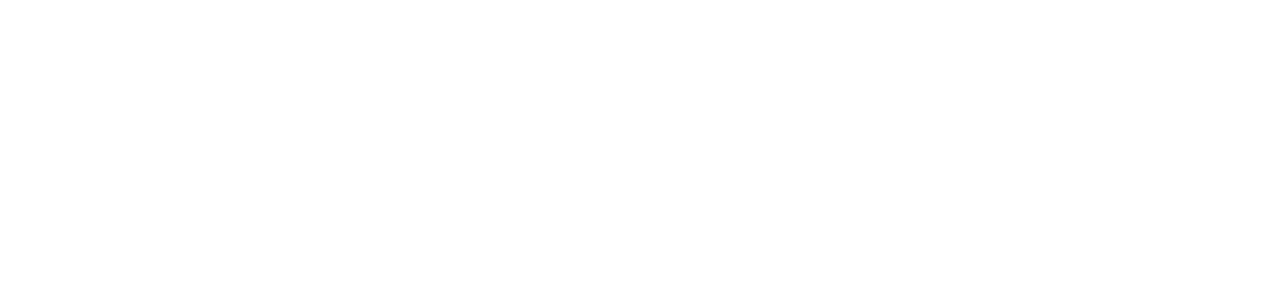
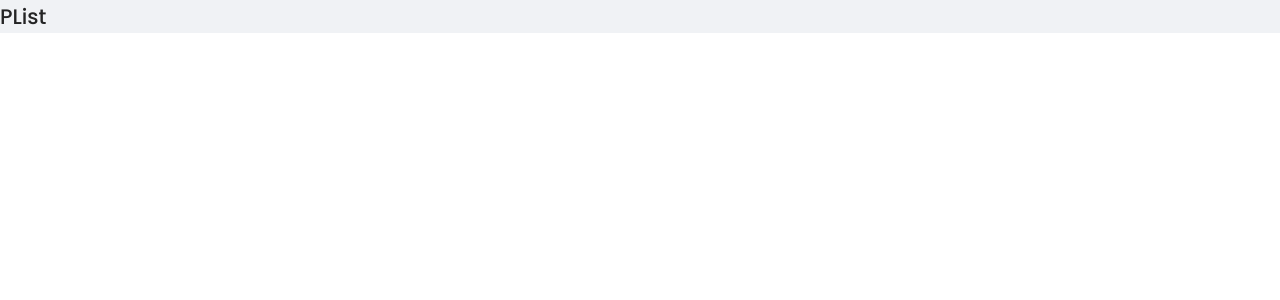
Before and after one commit to atakanteko/paramtech-task, a React (Create React App) app: page /package-list in a window 1280 px wide. Before the commit this address had no page. Shown: the top 300 px of the page. Built offline with nearby package versions, Linux system fonts and the light colour scheme; sample sign-in values are in the browser's storage.

Commit message:
[feature]: protect routes

```diff
--- /dev/null
+++ b/src/layouts/main/MainLayout.jsx
@@ -0,0 +1,15 @@
+import { Outlet } from "react-router-dom";
+import { Layout } from "antd";
+const { Content } = Layout;
+
+function MainLayout() {
+    return (
+        <Layout className="">
+            <Content className="">
+                <Outlet />
+            </Content>
+        </Layout>
+    );
+}
+
+export default MainLayout;
--- /dev/null
+++ b/src/pages/PackageList.jsx
@@ -0,0 +1,9 @@
+function PackageList() {
+    return(
+        <div>
+            <h1>PList</h1>
+        </div>
+    )
+}
+
+export default PackageList;
--- /dev/null
+++ b/src/pages/ProtectedRoute.jsx
@@ -0,0 +1,12 @@
+import { Navigate } from 'react-router-dom';
+import { useSelector } from 'react-redux';
+
+const ProtectedRoute = ({ children }) => {
+    const { user } = useSelector((store) => store.user);
+    if (!user) {
+        return <Navigate to='/' />;
+    }
+    return children;
+};
+
+export default ProtectedRoute;
--- a/src/routes/AuthenticationRoutes.js
+++ b/src/routes/AuthenticationRoutes.js
@@ -1,4 +1,4 @@
-import AuthenticationLayout from "../layouts/authentication";
+import AuthenticationLayout from "../layouts/authentication/AuthenticationLayout";
 import Login from "../pages/Login";
 
 const AuthenticationRoutes = {
--- a/src/routes/MainRoutes.js
+++ b/src/routes/MainRoutes.js
@@ -0,0 +1,20 @@
+import ProtectedRoute from "../pages/ProtectedRoute";
+import MainLayout from "../layouts/main/MainLayout";
+import PackageList from "../pages/PackageList";
+
+const MainRoutes = {
+    path: '/',
+    element: (
+        <ProtectedRoute>
+            <MainLayout />
+        </ProtectedRoute>
+    ),
+    children: [
+        {
+            path: '/package-list',
+            element: <PackageList />,
+        },
+    ],
+};
+
+export default MainRoutes;
--- a/src/routes/index.js
+++ b/src/routes/index.js
@@ -1,6 +1,7 @@
 import { useRoutes } from 'react-router-dom';
 import AuthenticationRoutes from './AuthenticationRoutes';
+import MainRoutes from "./MainRoutes";
 
 export default function Router() {
-    return useRoutes([AuthenticationRoutes]);
+    return useRoutes([AuthenticationRoutes, MainRoutes]);
 }
```
Also changed, not shown: src/layouts/authentication/AuthenticationLayout.jsx (renamed from src/layouts/authentication/index.jsx).
